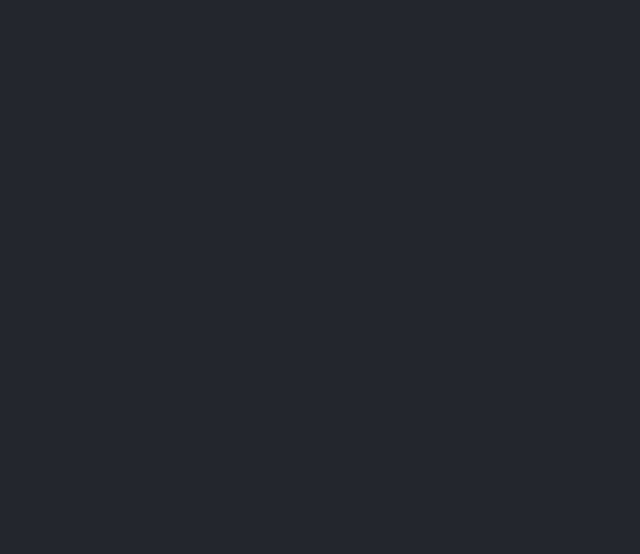
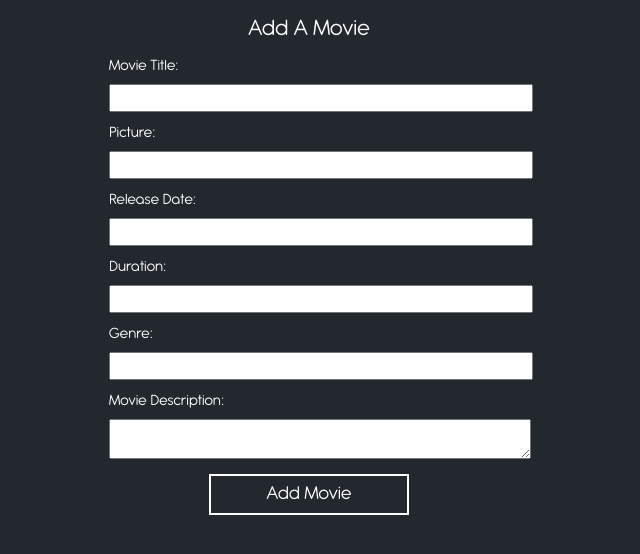
Before and after one commit to landryzach/milestone-project-two, a React (Create React App) app in the folder front-end-react/: page /add in a window 1280 px wide. Before the commit this address had no page. Shown: the top 554 px of the page, without its empty margins (331-971 px from the left). Built offline with nearby package versions, Linux system fonts and the light colour scheme.

Commit message:
added add and edit movie components

```diff
--- a/front-end-react/src/App.css
+++ b/front-end-react/src/App.css
@@ -180,3 +180,44 @@ textarea:focus {
 .item-container {
   width: 500px;
 }
+
+
+
+/* Form CSS in Add & Edit Movie View */
+
+.Form  {
+  text-align: center;
+  margin: 0 auto;
+  max-width: 400px;
+}
+
+.Form label {
+  text-align: left;
+  display: block;
+  margin-bottom: 10px;
+}
+
+.Form h2 {
+  margin-bottom: 20px;
+}
+
+.Form input, .Form textarea {
+  width: 100%;
+  margin-bottom: 15px;
+  display: block;
+  padding: 5px 10px;
+  color: black;
+  font-size: 16px;
+}
+
+.Form .btn {
+  background: #23282F;
+  color: white;
+  font-size: 20px;
+  border: 2px solid white;
+  padding: 10px;
+  cursor: pointer;
+  width: 50%;
+  text-align: center;
+  margin: 0 auto;
+}
--- a/front-end-react/src/App.js
+++ b/front-end-react/src/App.js
@@ -2,9 +2,12 @@
 import { Route, Routes } from "react-router-dom";
 import Home from "./components/Home";
 import MyList from "./components/MyList";
+import AddMovie from "./components/AddMovie";
+import EditMovie from "./components/EditMovie";
 
 // CSS
 import "./App.css";
+
 
 
 function App() {
@@ -14,8 +17,9 @@ function App() {
     <Routes>
       <Route path="/" element={<Home />} />
       <Route path="/list" element={<MyList />} />
+      <Route path="/add" element={<AddMovie />} />
+      <Route path="/edit" element={<EditMovie />} />
     </Routes>
-
   );
 }
 
--- /dev/null
+++ b/front-end-react/src/components/AddMovie.jsx
@@ -0,0 +1,47 @@
+
+
+const AddMovie = () => {
+
+    return (
+        <div className="Form">
+            <h2>Add A Movie</h2>
+            <form>
+                <label>Movie Title: </label>
+                <input
+                    type="text"
+                    required
+                />
+                <label>Picture: </label>
+                <input
+                    type="url"
+                />
+                <label>Release Date: </label>
+                <input
+                    type="text"
+                    required
+                />
+                <label>Duration: </label>
+                <input
+                    type="text"
+                />
+                <label>Genre: </label>
+                <input
+                    type="text"
+                    required
+                />
+                <label>Movie Description: </label>
+                <textarea
+                    required
+                />
+                {/* <button>Add Movie</button> */}
+                <input
+                    className="btn"
+                    type="submit"
+                    value="Add Movie"
+                />
+            </form>
+        </div>
+    )
+}
+
+export default AddMovie;
--- /dev/null
+++ b/front-end-react/src/components/EditMovie.jsx
@@ -0,0 +1,45 @@
+const EditMovie = () => {
+
+    return (
+        <div className="Form">
+            <h2>Edit Movie</h2>
+            <form>
+                <label>Movie Title: </label>
+                <input
+                    type="text"
+                    required
+                />
+                <label>Picture: </label>
+                <input
+                    type="url"
+                />
+                <label>Release Date: </label>
+                <input
+                    type="text"
+                    required
+                />
+                <label>Duration: </label>
+                <input
+                    type="text"
+                />
+                <label>Genre: </label>
+                <input
+                    type="text"
+                    required
+                />
+                <label>Movie Description: </label>
+                <textarea
+                    required
+                />
+                {/* <button>Edit Movie</button> */}
+                <input
+                    className="btn"
+                    type="submit"
+                    value="Update Movie"
+                />
+            </form>
+        </div>
+    )
+}
+
+export default EditMovie;
--- a/front-end-react/src/components/MovieList.jsx
+++ /dev/null
@@ -1,3 +0,0 @@
-export default function MovieList() {
-
-}
--- a/package.json
+++ b/package.json
@@ -19,6 +19,7 @@
   "homepage": "https://github.com/cwitmer34/MERN-Movie-List#readme",
   "dependencies": {
     "dotenv": "^16.0.3",
+    "express": "^4.18.2",
     "nodemon": "^2.0.20"
   }
 }
```
Also changed, not shown: 1 other file (tests, documents, lock files or other folders).
